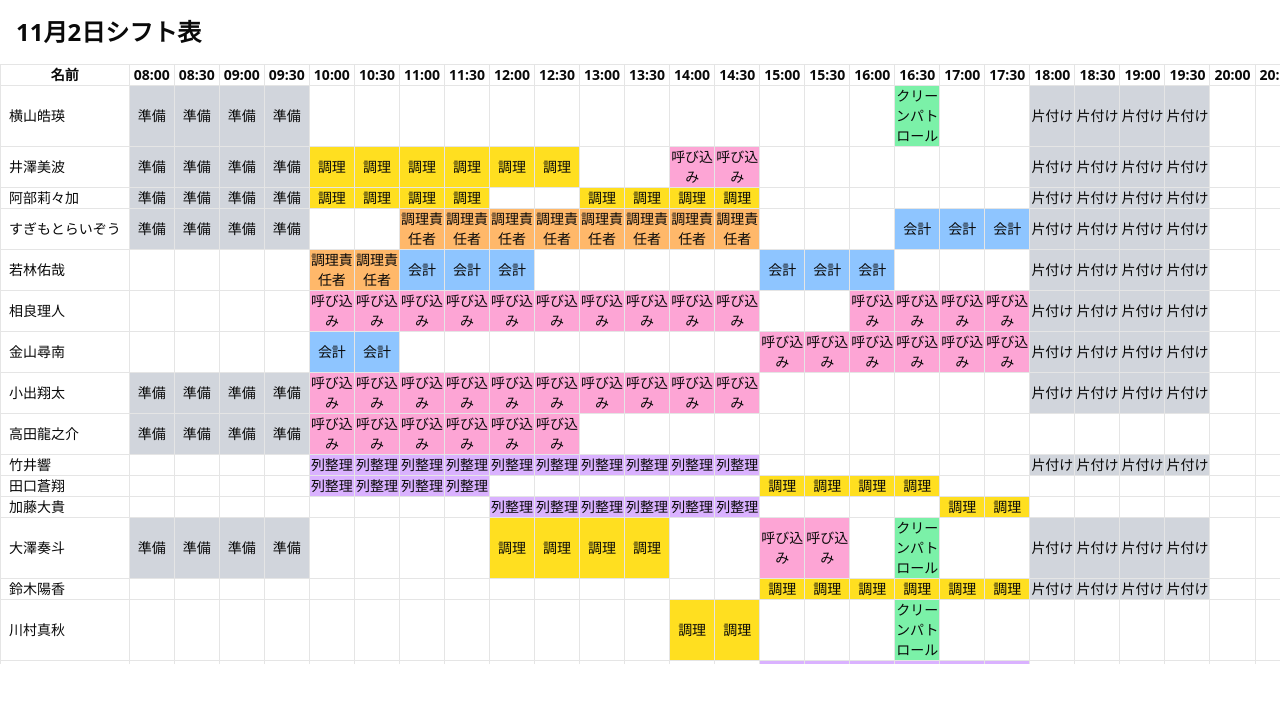
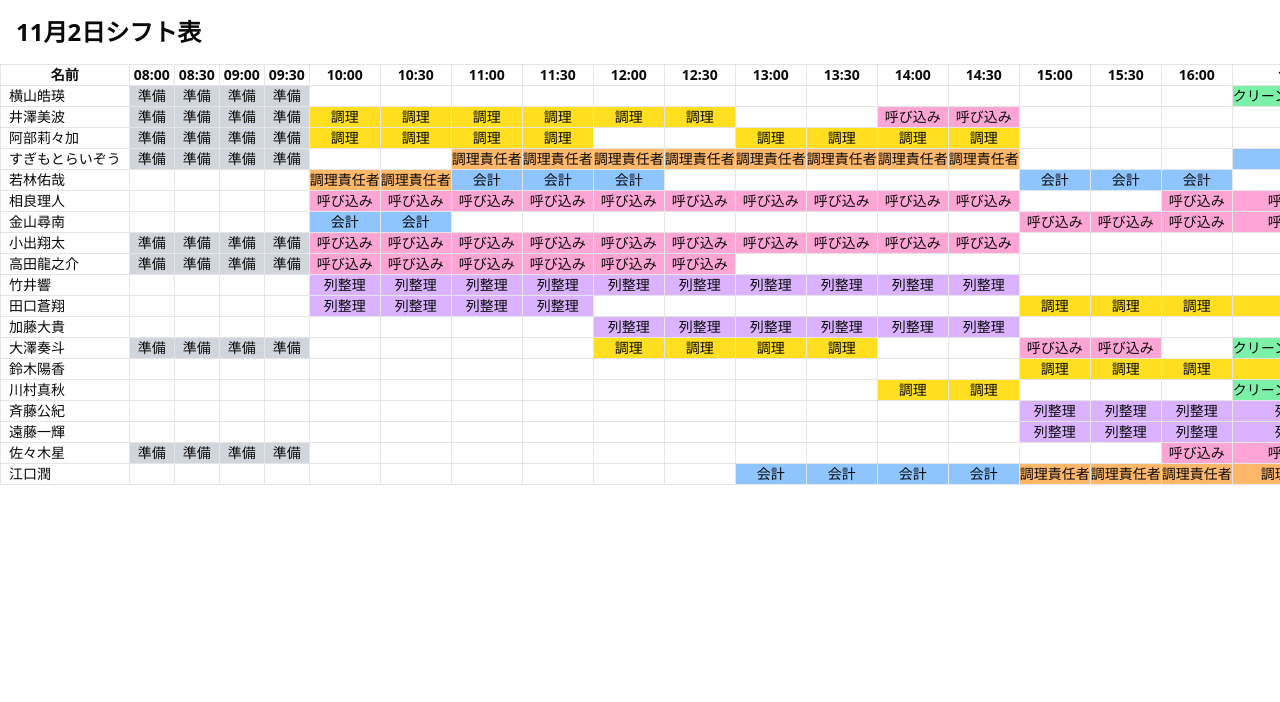
Before and after one commit to jun-eg/anz-fes-app, a Next.js app: page /shift/1 in a window 1280 px wide. Shown: the top 702 px of the page. Built offline with nearby package versions, Linux system fonts and the light colour scheme.

Commit message:
fix:シフト微調整

```diff
--- a/src/components/features/shift/ShiftTable.tsx
+++ b/src/components/features/shift/ShiftTable.tsx
@@ -73,7 +73,7 @@ export const ShiftTable: React.FC<Props> = ({ data }) => {
                 return (
                   <td
                     key={idx}
-                    className={`border text-center ${
+                    className={`border text-center text-nowrap ${
                       active ? roleColors[active.role] || "bg-gray-200" : ""
                     }`}
                   >
```
